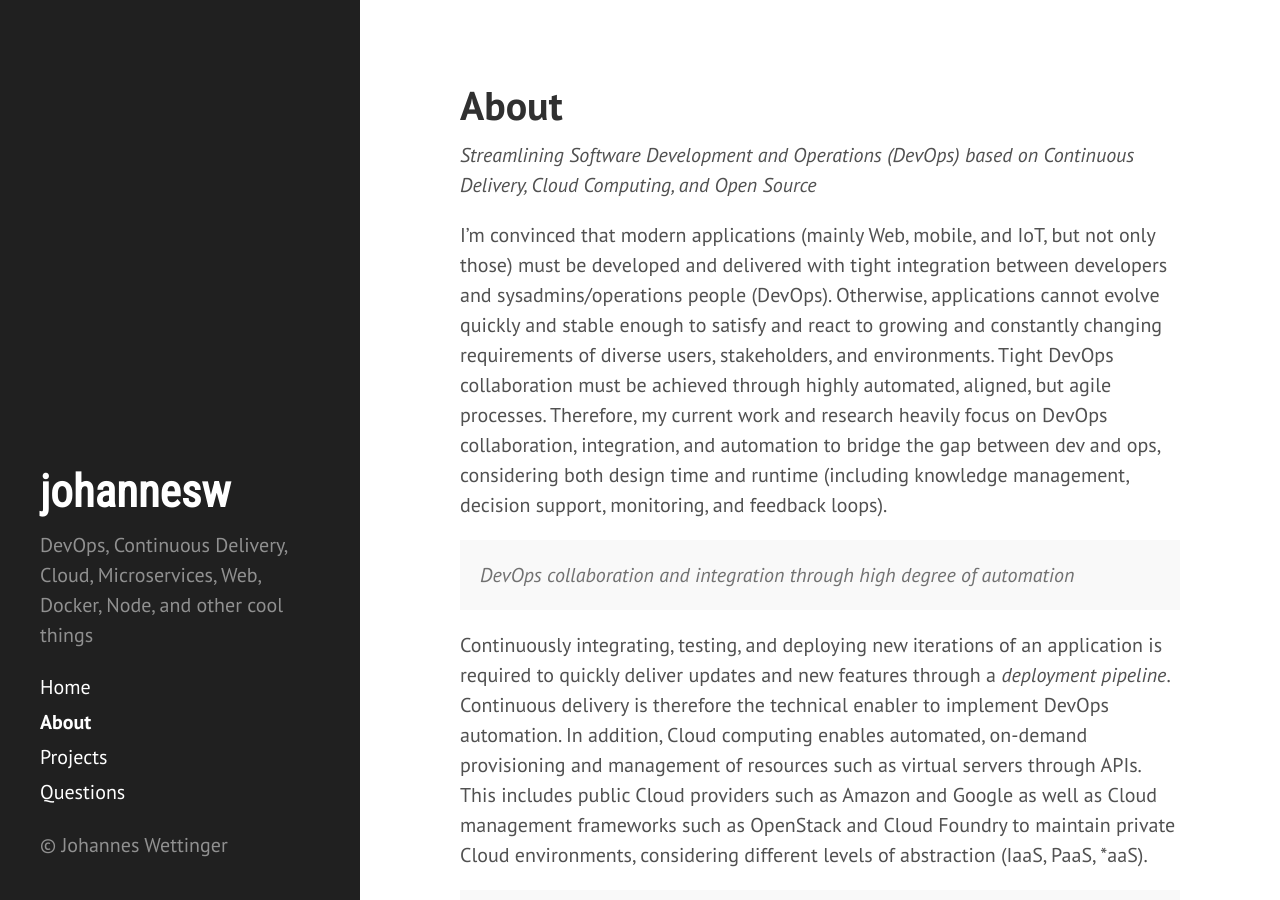
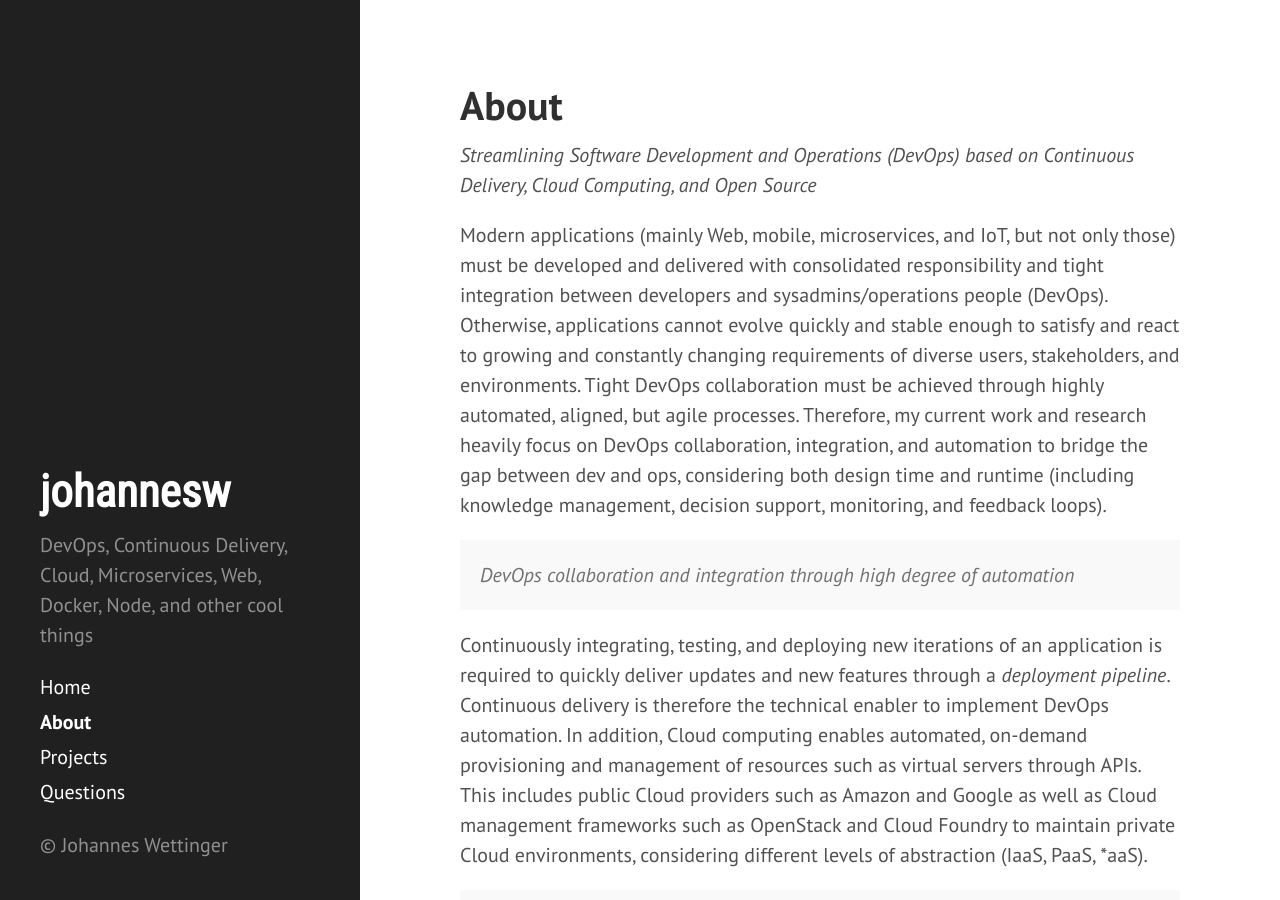
Before and after one commit to jojow/jojow.github.io, a Jekyll site: the page built from about.md, in a window 1280 px wide and 900 px high. Built offline with Jekyll 4.4.1, drawn with Linux system fonts in a browser that asks for light colours; Markdown is read by kramdown in place of the engine named in the settings.

Commit message:
about text updated

```diff
--- a/about.md
+++ b/about.md
@@ -6,7 +6,7 @@ weight: 0
 
 *Streamlining Software Development and Operations (DevOps) based on Continuous Delivery, Cloud Computing, and Open Source*
 
-I'm convinced that modern applications (mainly Web, mobile, and IoT, but not only those) must be developed and delivered with tight integration between developers and sysadmins/operations people (DevOps). Otherwise, applications cannot evolve quickly and stable enough to satisfy and react to growing and constantly changing requirements of diverse users, stakeholders, and environments. Tight DevOps collaboration must be achieved through highly automated, aligned, but agile processes. Therefore, my current work and research heavily focus on DevOps collaboration, integration, and automation to bridge the gap between dev and ops, considering both design time and runtime (including knowledge management, decision support, monitoring, and feedback loops).
+Modern applications (mainly Web, mobile, microservices, and IoT, but not only those) must be developed and delivered with consolidated responsibility and tight integration between developers and sysadmins/operations people (DevOps). Otherwise, applications cannot evolve quickly and stable enough to satisfy and react to growing and constantly changing requirements of diverse users, stakeholders, and environments. Tight DevOps collaboration must be achieved through highly automated, aligned, but agile processes. Therefore, my current work and research heavily focus on DevOps collaboration, integration, and automation to bridge the gap between dev and ops, considering both design time and runtime (including knowledge management, decision support, monitoring, and feedback loops).
 
 <p class="message" style="font-style: italic;">
   DevOps collaboration and integration through high degree of automation
@@ -34,7 +34,7 @@ Currently, I'm working as a researcher and PhD student at the Institute of Archi
 
 ## Bio
 
-Opinions expressed are solely my own and do not express the views or opinions of my employer. -->
+Opinions expressed are solely my own and do not express the views or opinions of my employer.
 
 > foo
 
```
